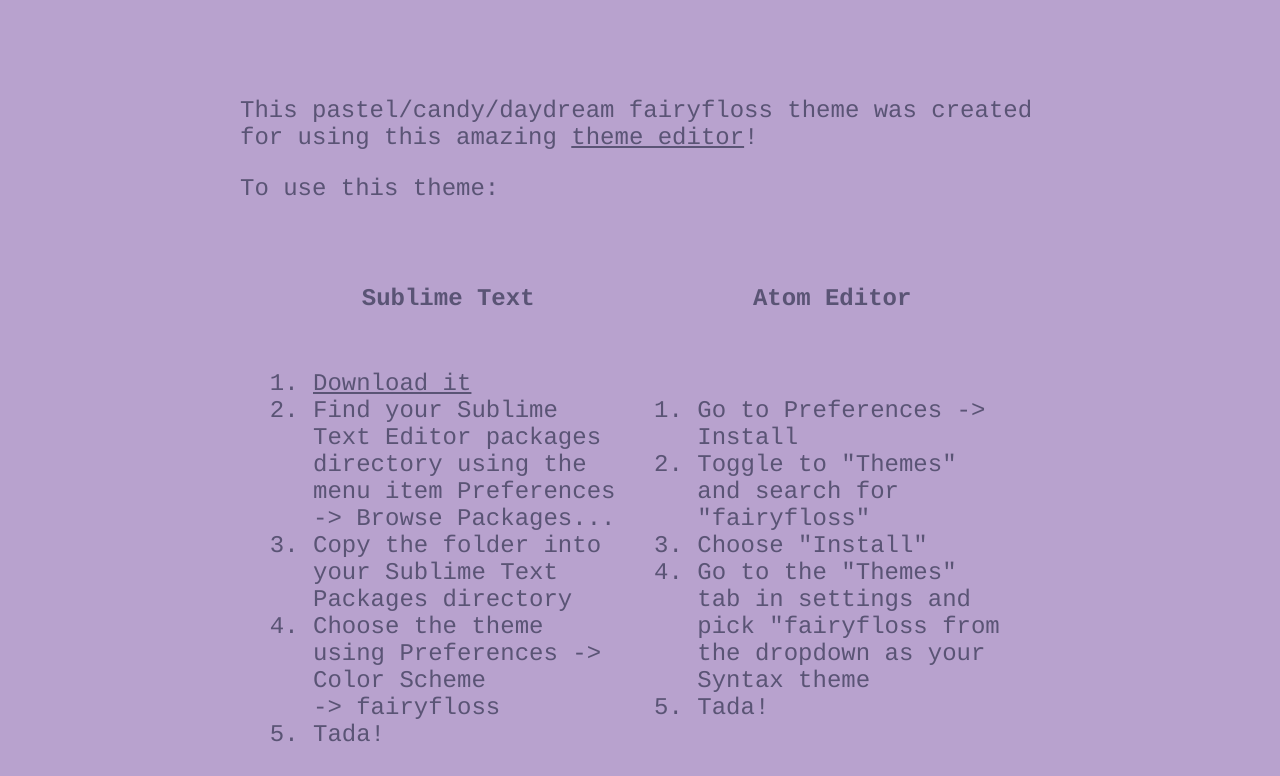
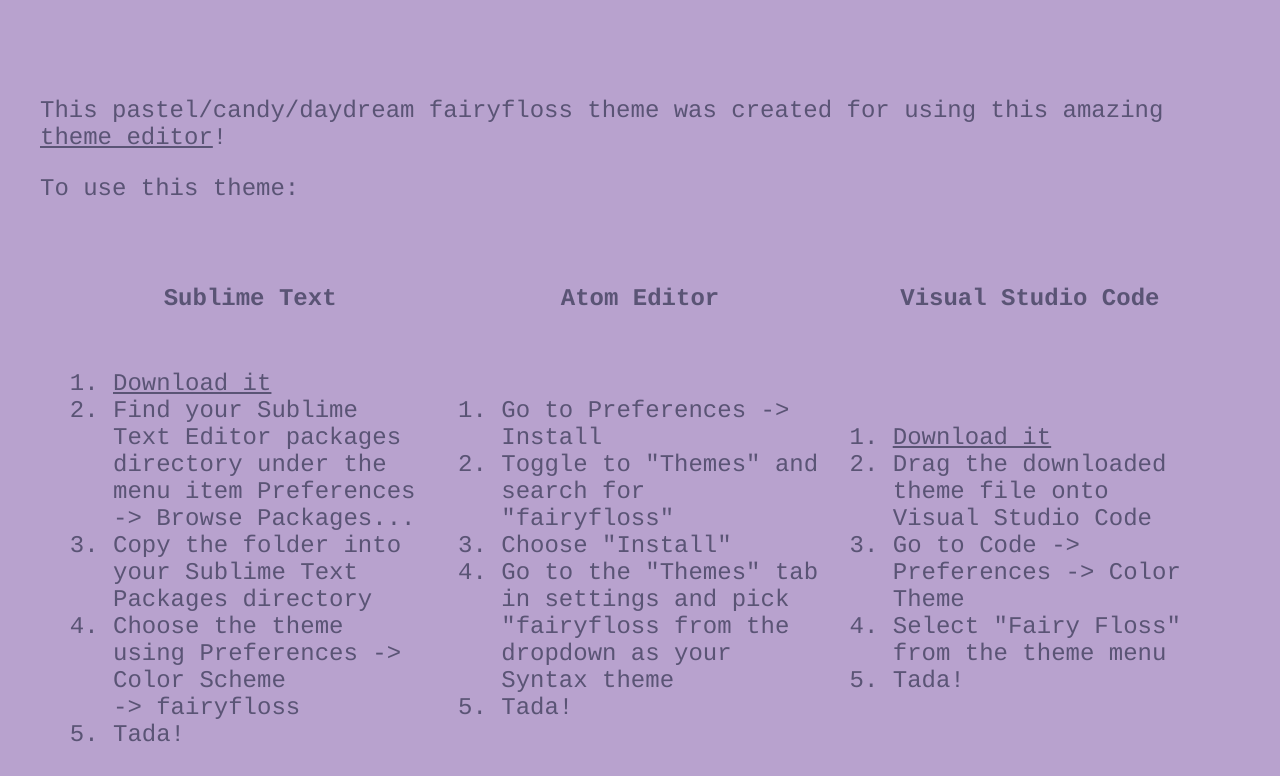
Before and after one commit to sailorhg/fairyfloss, a website: page index.html in a window 1280 px wide. Shown: the part 442-1218 px from the top of the page. Drawn offline with Linux system fonts and the light colour scheme.

Commit message:
Adding autoconverted VS Code theme :tada:

```diff
--- a/index.html
+++ b/index.html
@@ -18,12 +18,13 @@
       <tr>
         <th>Sublime Text</th>
         <th>Atom Editor</th>
+        <th>Visual Studio Code</th>
       </tr>
       <tr>
         <td>
       		<ol>
       			<li><a href="fairyfloss.tmTheme">Download it</a></li>
-    				<li>Find your Sublime Text Editor packages directory using the menu item Preferences -> Browse Packages... </li>
+    				<li>Find your Sublime Text Editor packages directory under the menu item Preferences -> Browse Packages... </li>
     				<li>Copy the folder into your Sublime Text Packages directory</li>
     				<li>Choose the theme using Preferences -> Color Scheme <br>-> fairyfloss</li>
     				<li> Tada!</li>
@@ -36,6 +37,15 @@
             <li>Choose "Install"</li>
             <li>Go to the "Themes" tab in settings and pick "fairyfloss from
             the dropdown as your Syntax theme</li>
+            <li> Tada!</li>
+          </ol>
+        </td>
+        <td>
+            <ol>
+            <li><a href="vscode/fairyfloss-0.1.0.vsix">Download it</a></li>
+            <li>Drag the downloaded theme file onto Visual Studio Code</li>
+            <li>Go to Code -> Preferences -> Color Theme</li>
+            <li>Select "Fairy Floss" from the theme menu</li>
             <li> Tada!</li>
           </ol>
         </td>
--- a/stylesheet.css
+++ b/stylesheet.css
@@ -17,7 +17,7 @@
 .explanation {
   display: block;
   margin-top: 100px;
-  width: 800px;
+  width: 1200px;
   margin-left: auto;
   margin-right: auto;
   margin-bottom: 50px;
@@ -42,5 +42,8 @@
 table {
   margin-top: 50px;
   border-spacing: 2rem;
+}
 
+table td {
+  width: 400px;
 }
```
Also changed, not shown: vscode/package.json (added, +27 -0 lines), 2 other files.
